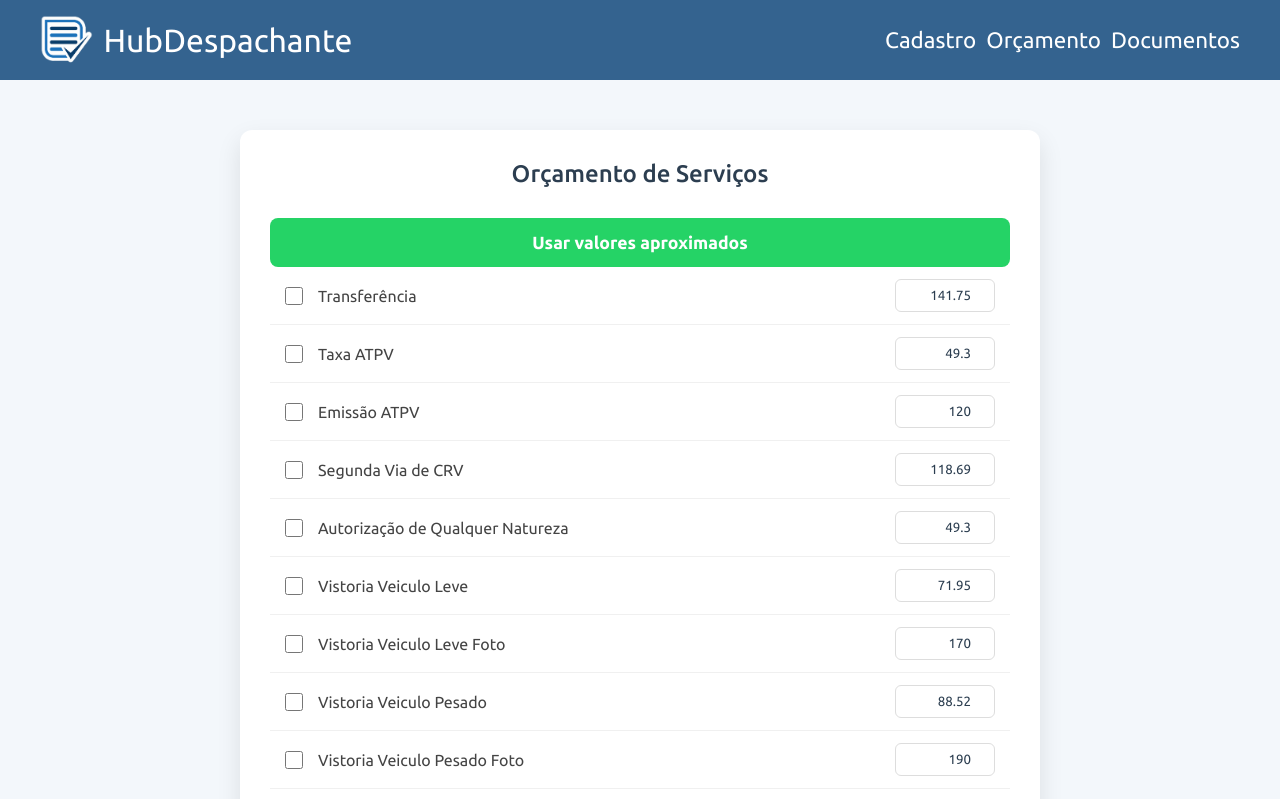
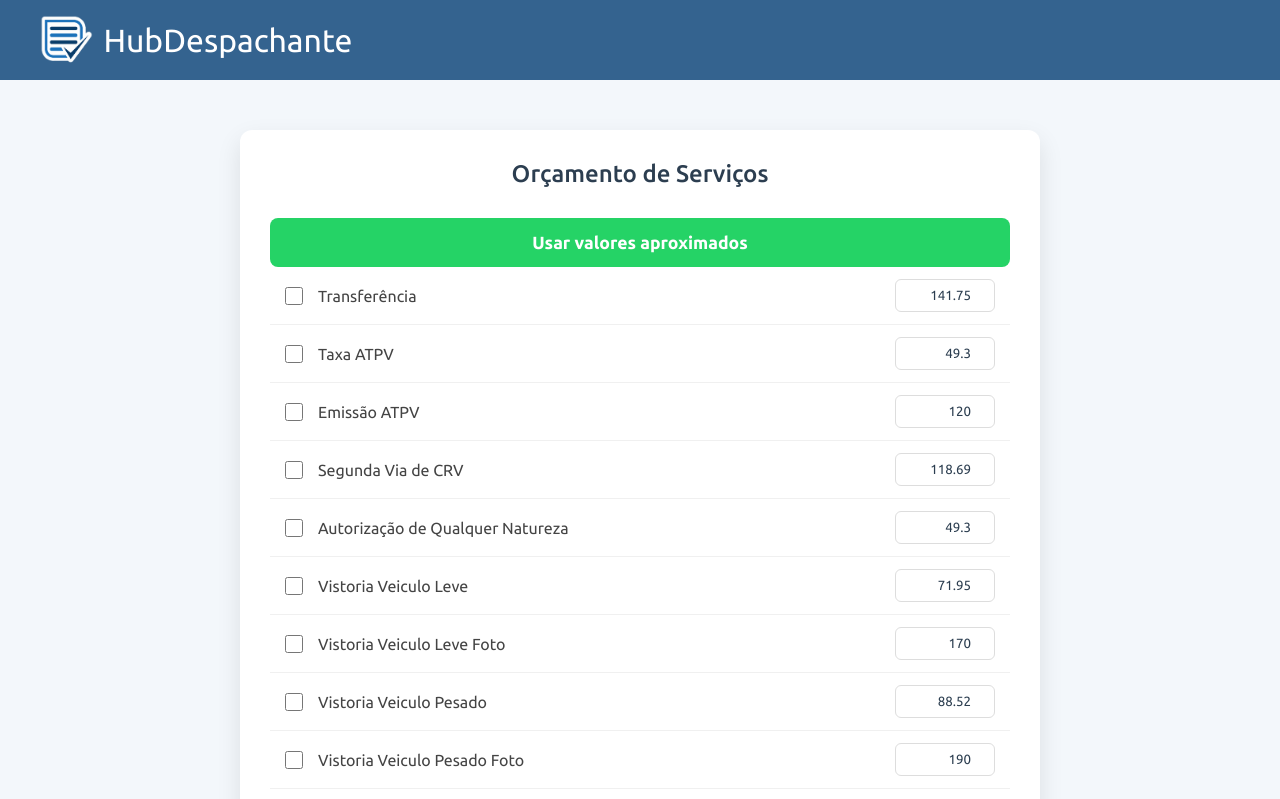
Before and after one commit to lucascamposx/HubDespachanteAlpha, a React (Vite) app: page /HubDespachanteAlpha/orcamento in a window 1280 px wide. Shown: the top 799 px of the page. Built offline with nearby package versions, Linux system fonts and the light colour scheme.

Commit message:
ocultar ul header

```diff
--- a/src/components/Header/index.jsx
+++ b/src/components/Header/index.jsx
@@ -10,7 +10,7 @@ export default function Header() {
                 <h1>HubDespachante</h1>
             </Link>
             <nav>
-                <ul className={styles.listaHeader}>
+                {/* <ul className={styles.listaHeader}>
                     <li>
                         <Link className={styles.linkLista}
                         to={"/"}
@@ -22,7 +22,7 @@ export default function Header() {
                     <li>
                         <Link className={styles.linkLista}>Documentos</Link>
                     </li>
-                </ul>
+                </ul> */}
             </nav>
         </header>
     )
```
